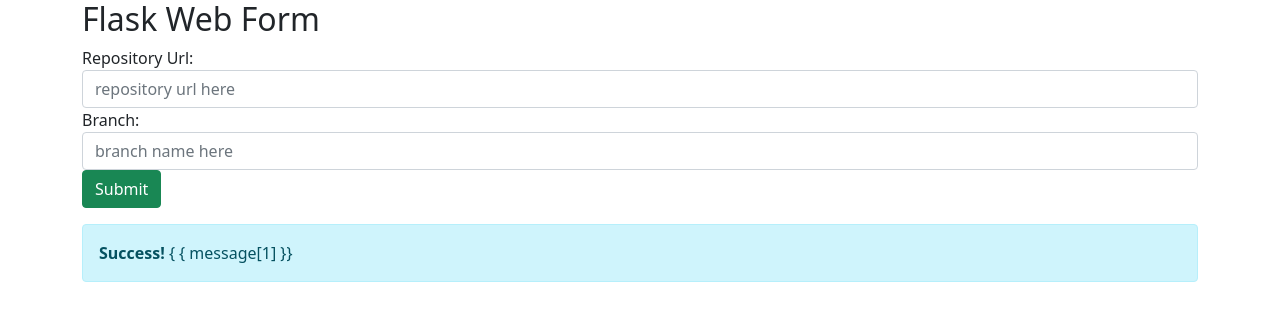
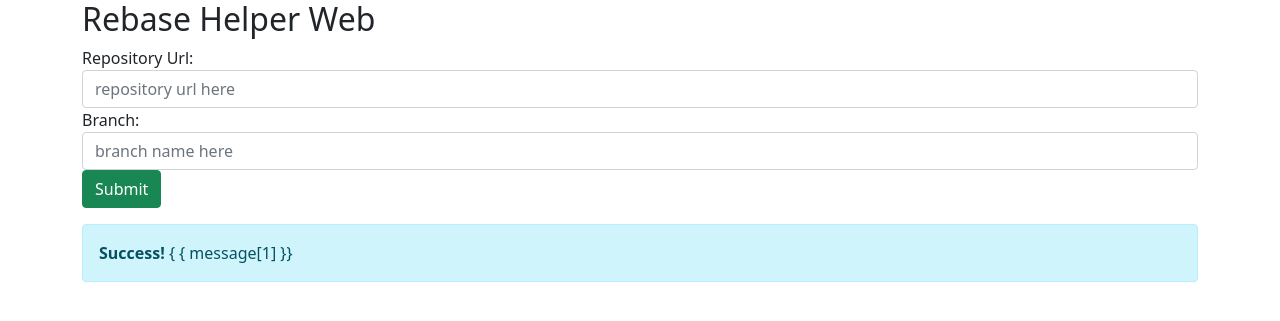
Before and after one commit to limitimil/rebase_helper, a Flask app: page / in a window 1280 px wide. Shown: the top 321 px of the page. Run offline with Flask 2, Linux system fonts and the light colour scheme; some libraries are stand-ins or nearby versions.

Commit message:
template: form refactor

```diff
--- a/flask_server/templates/hello.html
+++ b/flask_server/templates/hello.html
@@ -1,9 +1,9 @@
-<title>Reusable Form Demo</title>
+<title>Rebase Helper Web</title>
         	 	<link rel="stylesheet" media="screen" href="bootstrap/bootstrap-5.0.0-beta1-dist/css/bootstrap.min.css">
         	 	<link rel="stylesheet" href="bootstrap/bootstrap-5.0.0-beta1-dist/css/bootstrap-theme.min.css">
        <meta name="viewport" content="width=device-width, initial-scale=1.0">
 <div class="container">
-<h2>Flask Web Form</h2>
+<h2>Rebase Helper Web</h2>
 <form action="poc" method="post" role="form">
 	<div class="form-group">
 		<label for="repository_url">Repository Url:</label>
@@ -11,7 +11,7 @@
 	</div>
 	<div class="form-group">
 		<label for="branch">Branch:</label>
-    	<input id="branch" class="form-control" type="text" placeholder="branch name here">
+		<input name="branch" id="branch" class="form-control" type="text" placeholder="branch name here">
 	</div>
     <button type="submit" class="btn btn-success">Submit</button>
 </form>{% with messages = get_flashed_messages(with_categories=true) %}
```
Lines whose indentation alone changed are shown as unchanged.
